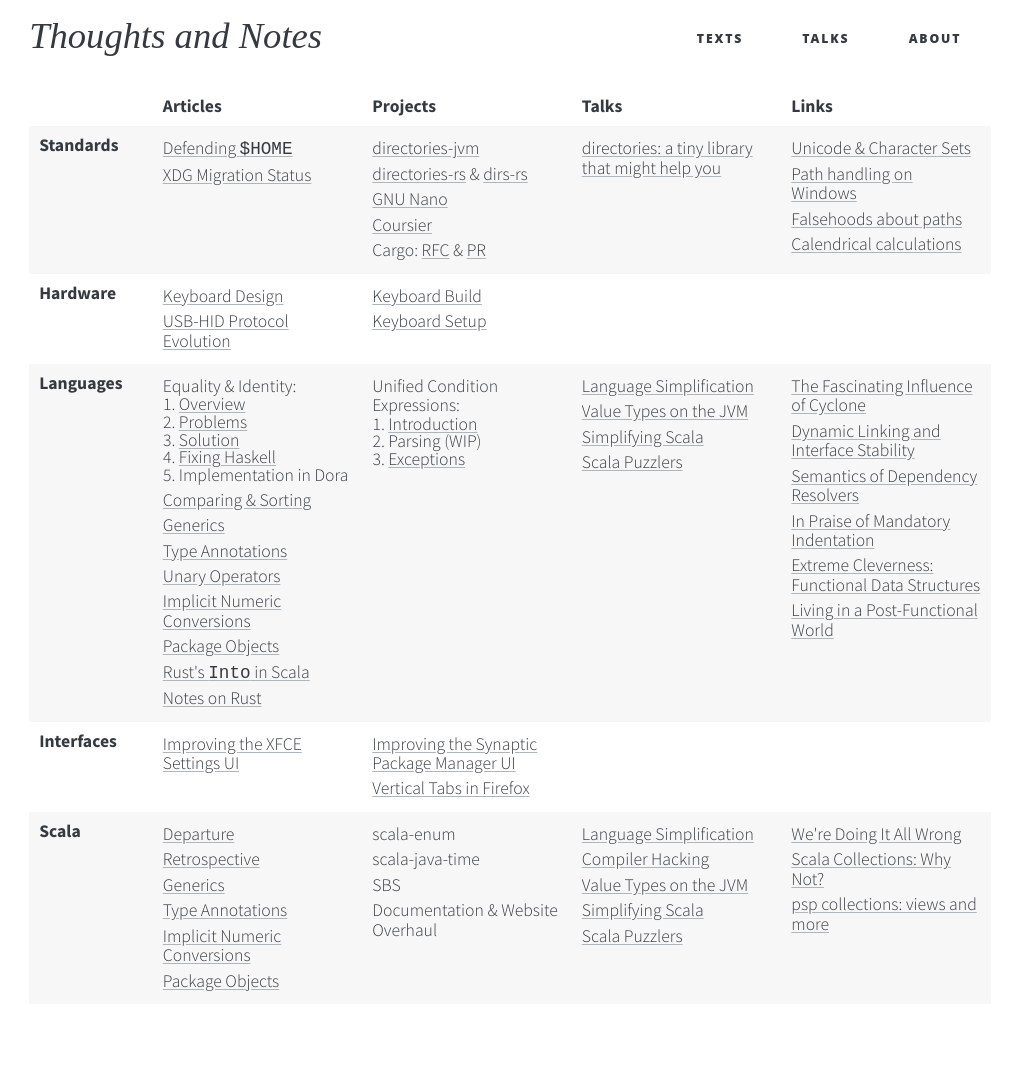
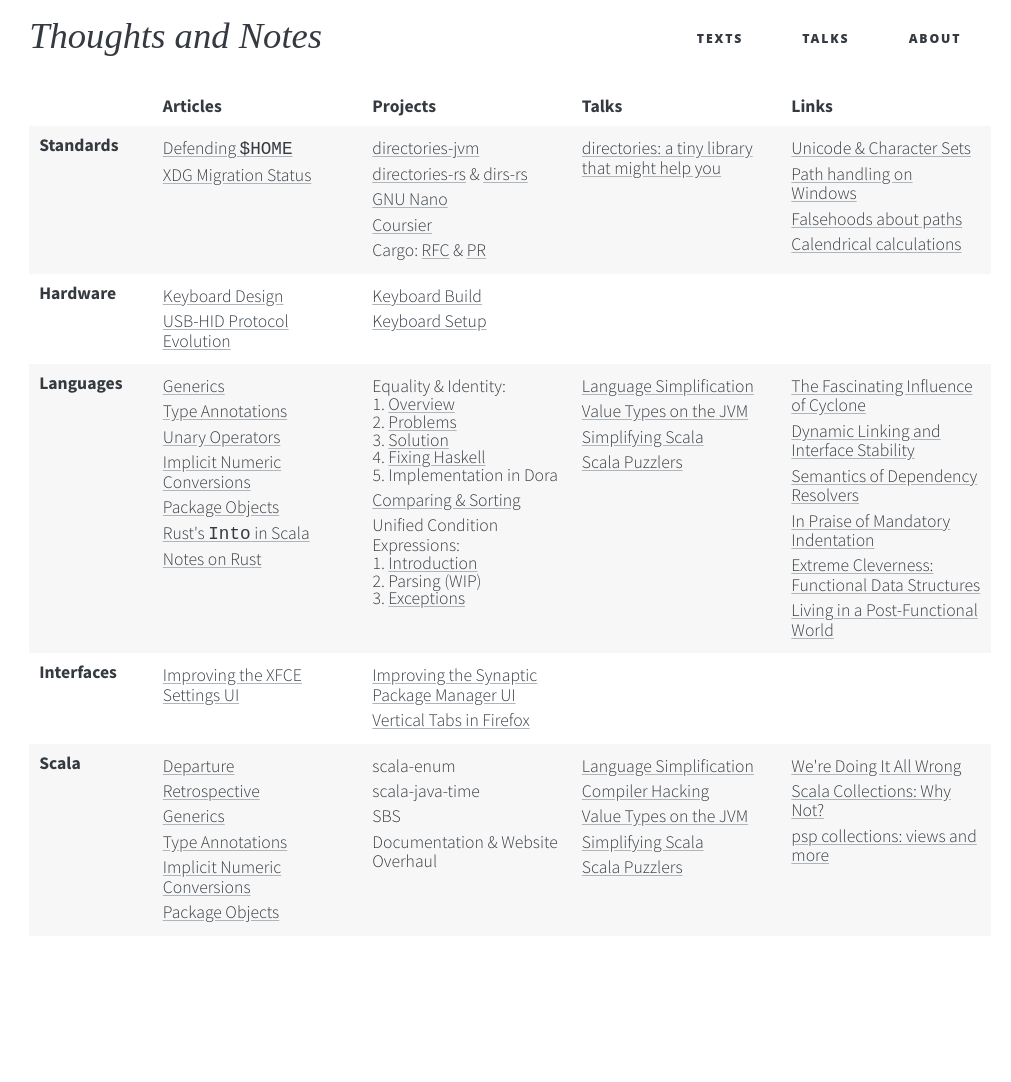
Before and after one commit to soc/soc.me, a Jekyll site: the page built from index.md, in a window 1280 px wide. Shown: the whole page, without its empty margins (130-1141 px from the left). Built offline with Jekyll 4.4.1, drawn with Linux system fonts in a browser that asks for light colours; some web fonts are replaced; after the commit the page ends 1014 px from its top, so only the background shows below that; some of the changed lines change nothing that is shown.

Commit message:
Move "Equality & Identity" and "Comparing & Sorting" to projects

```diff
--- a/index.md
+++ b/index.md
@@ -51,6 +51,15 @@
   <tr>
     <th class="table-topic">Languages</th>
     <td>
+      <div><a href="languages/generics">Generics</a></div>
+      <div><a href="languages/type-annotations">Type Annotations</a></div>
+      <div><a href="languages/unary-operators">Unary Operators</a></div>
+      <div><a href="languages/implicit-numeric-conversions">Implicit Numeric Conversions</a></div>
+      <div><a href="languages/package-objects">Package Objects</a></div>
+      <div><a href="languages/rusts-into-in-scala">Rust's <kbd>Into</kbd> in Scala</a></div>
+      <div><a href="languages/notes-on-rust">Notes on Rust</a></div>
+    </td>
+    <td>
       <div>Equality &amp; Identity:
         <ol>
           <li><a href="languages/equality-and-identity-part1">Overview</a></li>
@@ -61,15 +70,6 @@
         </ol>
       </div>
       <div><a href="languages/comparing-and-sorting">Comparing &amp; Sorting</a></div>
-      <div><a href="languages/generics">Generics</a></div>
-      <div><a href="languages/type-annotations">Type Annotations</a></div>
-      <div><a href="languages/unary-operators">Unary Operators</a></div>
-      <div><a href="languages/implicit-numeric-conversions">Implicit Numeric Conversions</a></div>
-      <div><a href="languages/package-objects">Package Objects</a></div>
-      <div><a href="languages/rusts-into-in-scala">Rust's <kbd>Into</kbd> in Scala</a></div>
-      <div><a href="languages/notes-on-rust">Notes on Rust</a></div>
-    </td>
-    <td>
       <div>Unified Condition Expressions:
         <ol>
           <li><a href="languages/unified-condition-expressions">Introduction</a></li>
```
